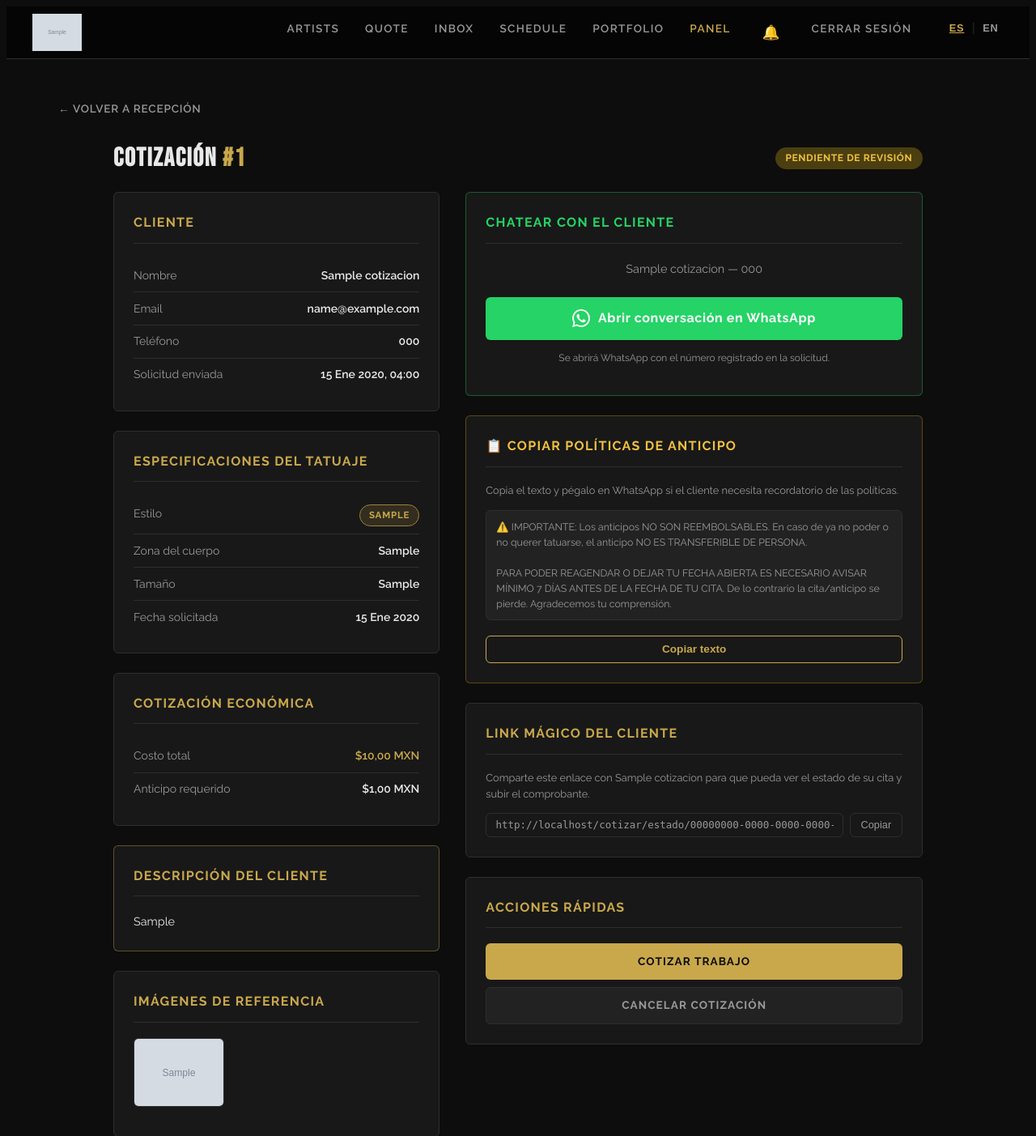
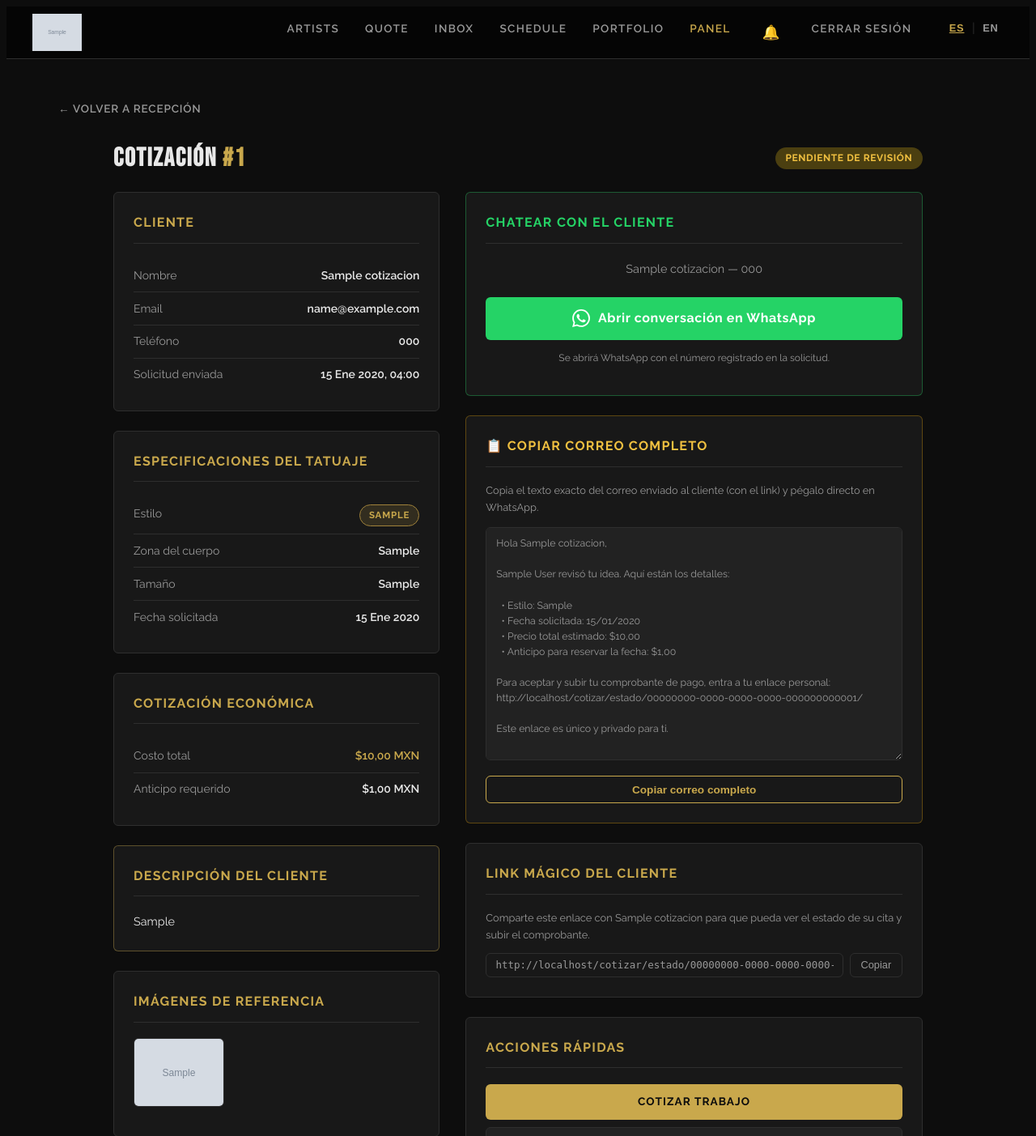
Before and after one commit to Adrionor/sistema-tatuajes-django, a Django app: page /cotizar/detalle/1/ in a window 1280 px wide. Shown: the top 1403 px of the page at 81% size. Run offline with Django 5.2, Linux system fonts and the light colour scheme; a user stored in the database is signed in; tables that the repository leaves empty hold one stand-in row (values such as "Sample post"); grey boxes marked "Sample" are stand-in pictures.

Commit message:
fix(detalle): boton copiar incluye correo completo con magic link y disclaimer

```diff
--- a/sistema_tatuajes/templates/cotizaciones/detalle.html
+++ b/sistema_tatuajes/templates/cotizaciones/detalle.html
@@ -270,22 +270,37 @@
 
         <!-- Disclaimer copy -->
         <div class="d-card" style="border-color:rgba(255,180,0,.3);">
-            <div class="d-card-title" style="color:#f0c040;">📋 Copiar políticas de anticipo</div>
+            <div class="d-card-title" style="color:#f0c040;">📋 Copiar correo completo</div>
             <p style="font-size:.8rem;color:var(--text-muted);margin:0 0 .85rem;">
-                Copia el texto y pégalo en WhatsApp si el cliente necesita recordatorio de las políticas.
+                Copia el texto exacto del correo enviado al cliente (con el link) y pégalo directo en WhatsApp.
             </p>
-            <textarea id="disclaimerText" readonly rows="6"
+            <textarea id="disclaimerText" readonly rows="14"
                 style="width:100%;box-sizing:border-box;background:var(--bg-muted);border:1px solid var(--border);
                        border-radius:6px;color:var(--text-muted);padding:.6rem .75rem;font-size:.77rem;
-                       font-family:inherit;line-height:1.55;resize:none;">⚠️ IMPORTANTE: Los anticipos NO SON REEMBOLSABLES. En caso de ya no poder o no querer tatuarse, el anticipo NO ES TRANSFERIBLE DE PERSONA.
+                       font-family:inherit;line-height:1.55;resize:vertical;">Hola {{ cotizacion.nombre_cliente }},
+
+{{ cotizacion.tatuador.get_full_name|default:cotizacion.tatuador.username }} revisó tu idea. Aquí están los detalles:
+
+  • Estilo: {{ cotizacion.estilo }}
+  • Fecha solicitada: {% if cotizacion.fecha_solicitada %}{{ cotizacion.fecha_solicitada|date:"d/m/Y" }}{% else %}Por definir{% endif %}{% if cotizacion.monto_total %}
+  • Precio total estimado: ${{ cotizacion.monto_total }}{% endif %}{% if cotizacion.monto_anticipo %}
+  • Anticipo para reservar la fecha: ${{ cotizacion.monto_anticipo }}{% endif %}
+
+Para aceptar y subir tu comprobante de pago, entra a tu enlace personal:
+{{ request.scheme }}://{{ request.get_host }}{% url 'estado_magico' cotizacion.token_acceso %}
+
+Este enlace es único y privado para ti.
+
+---
+⚠️ IMPORTANTE: Los anticipos NO SON REEMBOLSABLES. En caso de ya no poder o no querer tatuarse, el anticipo NO ES TRANSFERIBLE DE PERSONA.
 
 PARA PODER REAGENDAR O DEJAR TU FECHA ABIERTA ES NECESARIO AVISAR MÍNIMO 7 DÍAS ANTES DE LA FECHA DE TU CITA. De lo contrario la cita/anticipo se pierde. Agradecemos tu comprensión.</textarea>
             <button type="button"
-                onclick="navigator.clipboard.writeText(document.getElementById('disclaimerText').value).then(()=>{this.textContent='✓ Copiado';this.style.background='#4caf7d';this.style.color='#fff';this.style.borderColor='#4caf7d';setTimeout(()=>{this.textContent='Copiar texto';this.style.background='transparent';this.style.color='var(--gold)';this.style.borderColor='var(--gold)';},2500);})"
+                onclick="navigator.clipboard.writeText(document.getElementById('disclaimerText').value).then(()=>{this.textContent='✓ Copiado';this.style.background='#4caf7d';this.style.color='#fff';this.style.borderColor='#4caf7d';setTimeout(()=>{this.textContent='Copiar correo completo';this.style.background='transparent';this.style.color='var(--gold)';this.style.borderColor='var(--gold)';},2500);})"
                 style="margin-top:.7rem;width:100%;padding:.55rem 1rem;border-radius:6px;
                        border:1.5px solid var(--gold);background:transparent;color:var(--gold);
                        font-size:.85rem;font-weight:700;cursor:pointer;transition:all .2s;">
-                Copiar texto
+                Copiar correo completo
             </button>
         </div>
 
```
